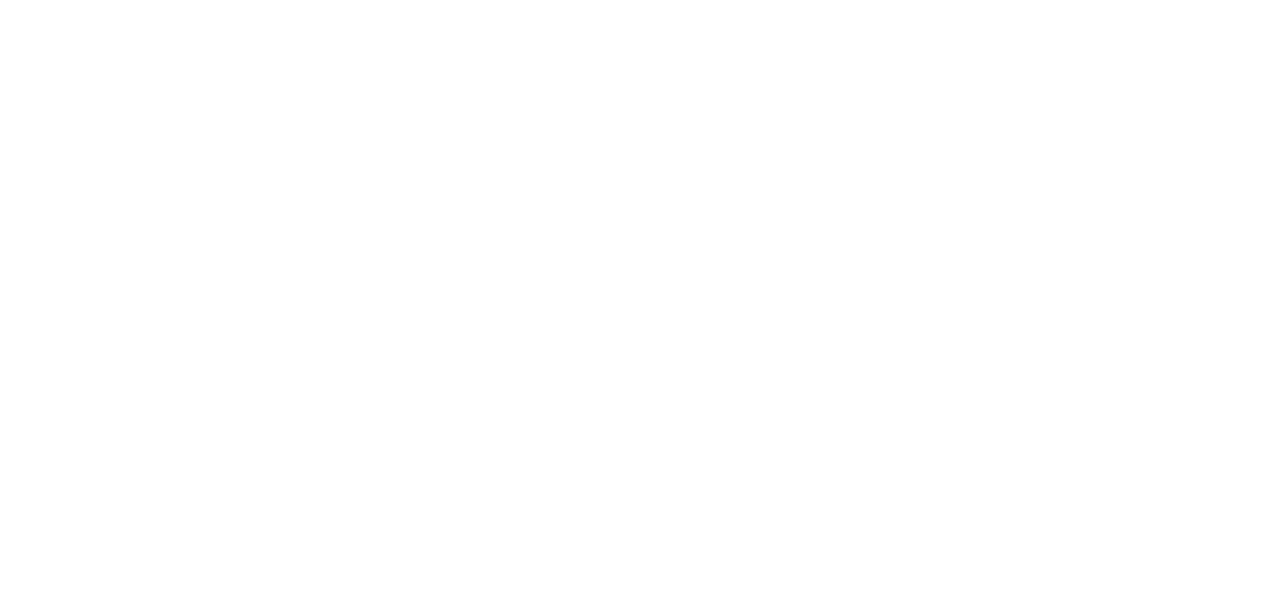
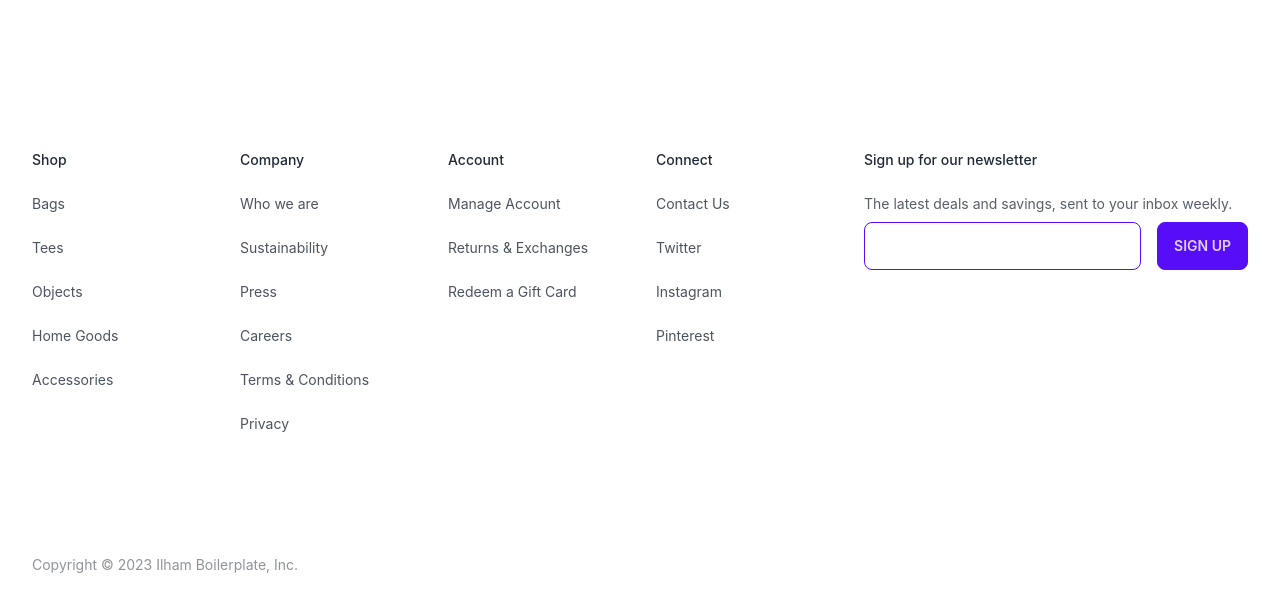
Before and after one commit to ilhamfathoni2/boilerplate-reactjs, a React (Create React App) app: page /product/edit in a window 1280 px wide. Shown: the part 298-910 px from the top of the page. Before the commit the page ends 800 px from the top, so only its background shows below. Built offline with nearby package versions, Linux system fonts and the light colour scheme; no server answers.

Commit message:
add footer on Edit Product Page

```diff
--- a/src/components/pages/EditProduct.tsx
+++ b/src/components/pages/EditProduct.tsx
@@ -3,6 +3,7 @@
 import { getListProducts } from "../../services/product/ProductList";
 import { ProductType } from "../../types/ProductType";
 import { Navbar } from "../navbar/Navbar";
+import { Footer } from "../footer/footer";
 import { TrashIcon } from "@heroicons/react/24/outline";
 import { deleteProducts } from "../../services/product/ProductList";
 import { Toast } from "../toast/toast";
@@ -111,6 +112,7 @@
           </div>
         </div>
       </div>
+      <Footer />
     </div>
   );
 }
```
